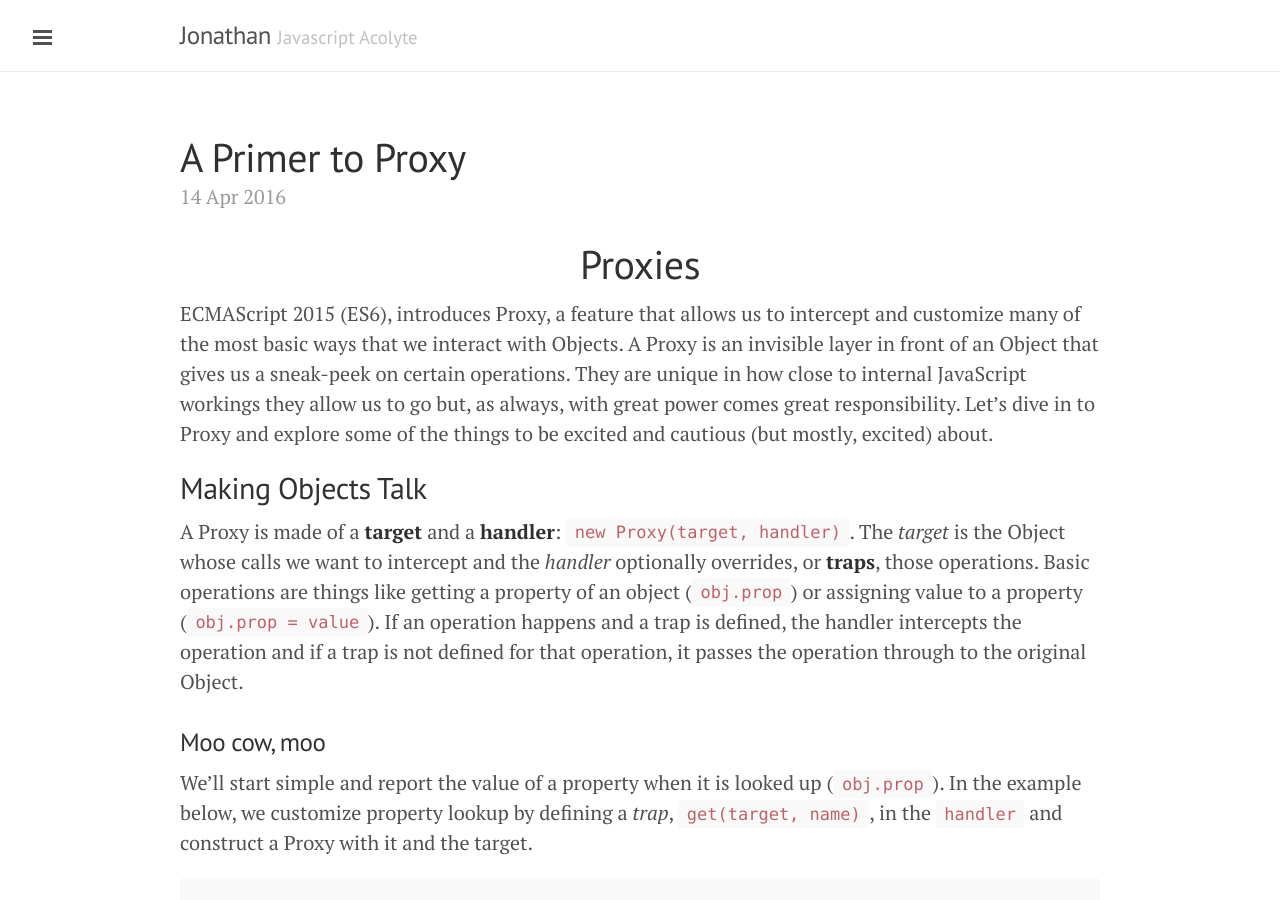
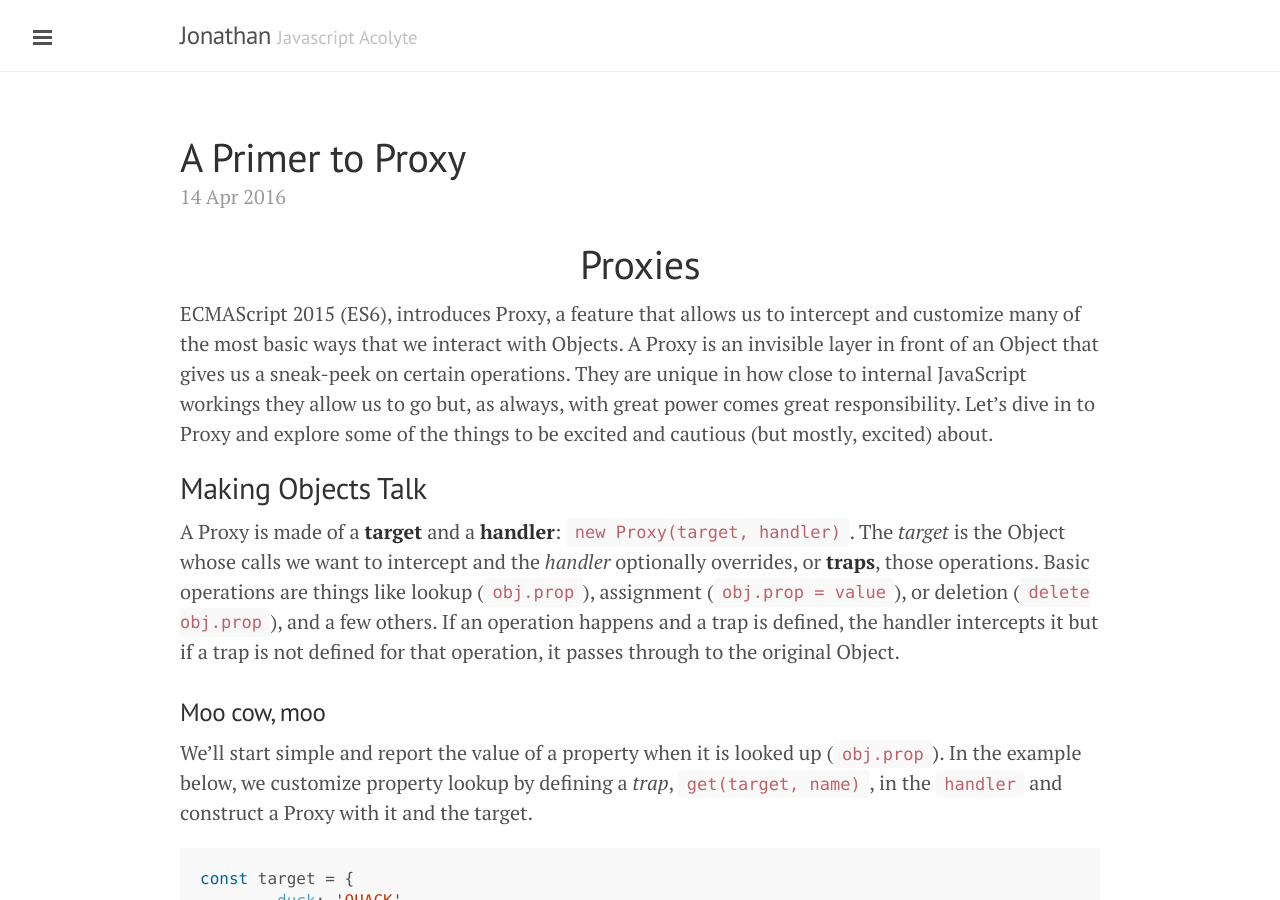
Before and after one commit to JonKrone/JonKrone.github.io, a Jekyll site: the page built from _posts/2016-04-14-proxied-living.markdown, in a window 1280 px wide and 900 px high. Built offline with Jekyll 4.4.1, drawn with Linux system fonts in a browser that asks for light colours.

Commit message:
Update 2016-04-14-proxied-living.markdown

```diff
--- a/_posts/2016-04-14-proxied-living.markdown
+++ b/_posts/2016-04-14-proxied-living.markdown
@@ -10,7 +10,7 @@ ECMAScript 2015 (ES6), introduces Proxy, a feature that allows us to intercept a
 
 ## Making Objects Talk
 
-A Proxy is made of a **target** and a **handler**: `new Proxy(target, handler)`. The *target* is the Object whose calls we want to intercept and the *handler* optionally overrides, or **traps**, those operations. Basic operations are things like getting a property of an object (`obj.prop`) or assigning value to a property (`obj.prop = value`). If an operation happens and a trap is defined, the handler intercepts the operation and if a trap is not defined for that operation, it passes the operation through to the original Object.
+A Proxy is made of a **target** and a **handler**: `new Proxy(target, handler)`. The *target* is the Object whose calls we want to intercept and the *handler* optionally overrides, or **traps**, those operations. Basic operations are things like lookup (`obj.prop`), assignment (`obj.prop = value`), or deletion (`delete obj.prop`), and a few others. If an operation happens and a trap is defined, the handler intercepts it but if a trap is not defined for that operation, it passes through to the original Object.
 
 ### Moo cow, moo
 
```
